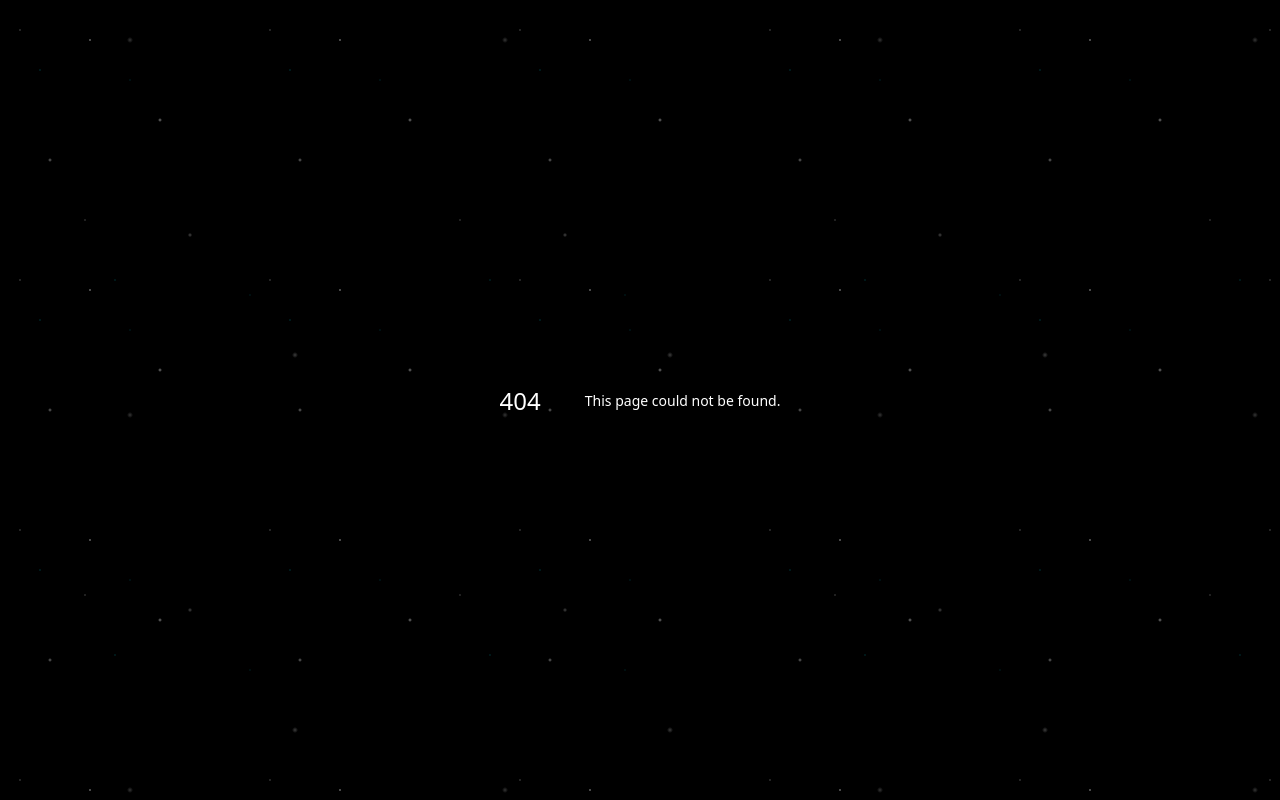
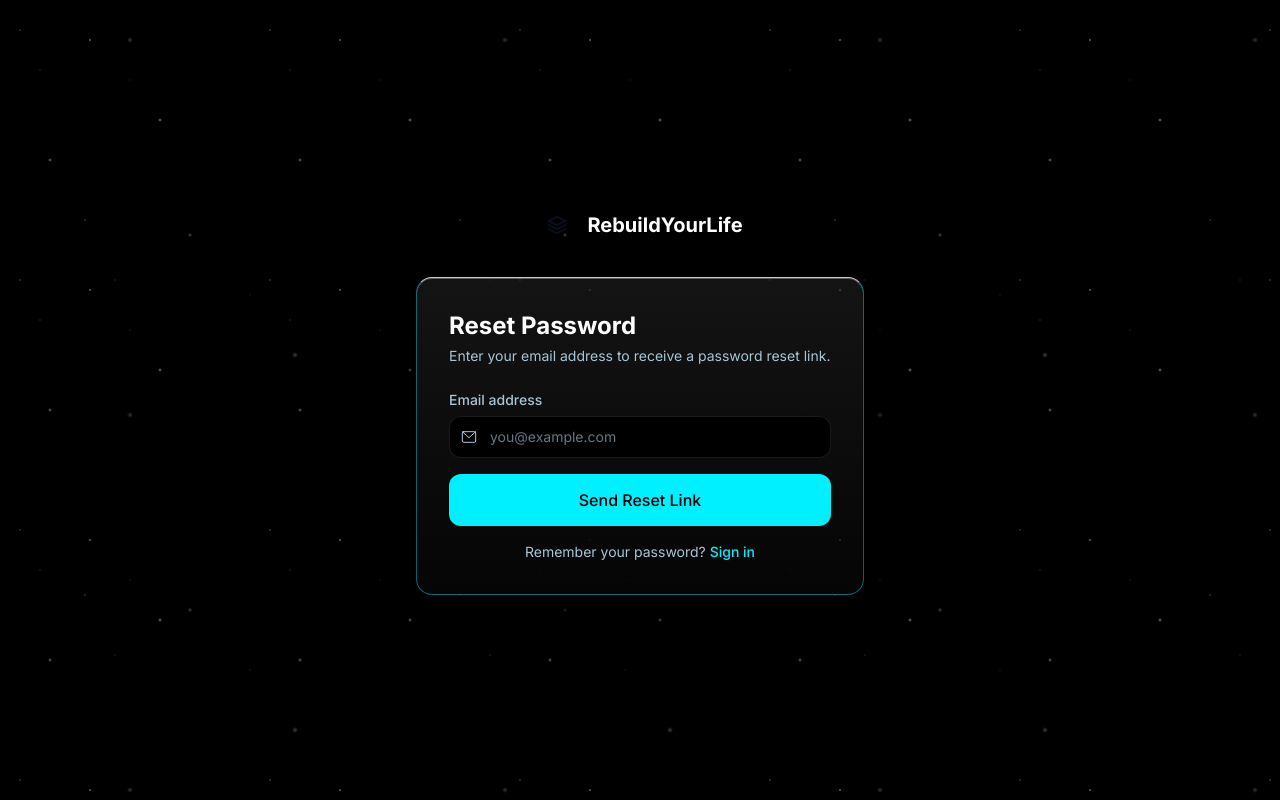
Before and after one commit to rebuildyourlife24-del/rebuildyourlife, a Next.js app in the folder apps/web/: page /auth/forgot-password in a window 1280 px wide. Before the commit this address had no page. Built offline with nearby package versions, Linux system fonts and the light colour scheme.

Commit message:
Add forgot password page

```diff
--- /dev/null
+++ b/apps/web/src/app/auth/forgot-password/page.tsx
@@ -0,0 +1,118 @@
+'use client';
+
+import { useState, type FormEvent } from 'react';
+import Link from 'next/link';
+import { motion } from 'framer-motion';
+import { Button } from '@/components/ui/Button';
+import { Card } from '@/components/ui/Card';
+import { Input } from '@/components/ui/Input';
+
+export default function ForgotPasswordPage() {
+  const [email, setEmail] = useState('');
+  const [submitted, setSubmitted] = useState(false);
+  const [loading, setLoading] = useState(false);
+
+  async function handleSubmit(e: FormEvent) {
+    e.preventDefault();
+    setLoading(true);
+
+    // Simulate API call for now since backend doesn't have email sending yet
+    setTimeout(() => {
+      setLoading(false);
+      setSubmitted(true);
+    }, 1000);
+  }
+
+  return (
+    <div className="flex min-h-screen items-center justify-center px-4 py-12">
+      <motion.div
+        initial={{ opacity: 0, y: 24 }}
+        animate={{ opacity: 1, y: 0 }}
+        transition={{ duration: 0.6, ease: [0.25, 0.1, 0, 1] }}
+        className="w-full max-w-md"
+      >
+        <div className="mb-8 text-center">
+          <Link href="/" className="inline-flex items-center gap-2.5">
+            <div className="flex h-10 w-10 items-center justify-center rounded-xl bg-gradient-gold">
+              <svg width="20" height="20" viewBox="0 0 24 24" fill="none" stroke="#0a0e1a" strokeWidth="2.5" strokeLinecap="round" strokeLinejoin="round">
+                <path d="M12 2L2 7l10 5 10-5-10-5Z" />
+                <path d="M2 17l10 5 10-5" />
+                <path d="M2 12l10 5 10-5" />
+              </svg>
+            </div>
+            <span className="text-xl font-bold text-textPrimary">
+              Rebuild<span className="gradient-text-gold">YourLife</span>
+            </span>
+          </Link>
+        </div>
+
+        <Card variant="glass" padding="lg">
+          <div className="mb-6">
+            <h1 className="text-2xl font-bold text-textPrimary">Reset Password</h1>
+            <p className="mt-1 text-sm text-textSecondary">
+              Enter your email address to receive a password reset link.
+            </p>
+          </div>
+
+          {submitted ? (
+            <motion.div
+              initial={{ opacity: 0, height: 0 }}
+              animate={{ opacity: 1, height: 'auto' }}
+              className="rounded-xl border border-success/20 bg-success/5 px-4 py-6 text-center"
+            >
+              <div className="mb-3 flex justify-center text-success">
+                <svg width="32" height="32" viewBox="0 0 24 24" fill="none" stroke="currentColor" strokeWidth="2" strokeLinecap="round" strokeLinejoin="round">
+                  <path d="M22 11.08V12a10 10 0 1 1-5.93-9.14" />
+                  <polyline points="22 4 12 14.01 9 11.01" />
+                </svg>
+              </div>
+              <h3 className="mb-2 text-lg font-semibold text-textPrimary">Check your email</h3>
+              <p className="text-sm text-textSecondary">
+                We have sent a password reset link to {email}.
+              </p>
+              <Link href="/auth/login">
+                <Button variant="secondary" className="mt-6 w-full">
+                  Return to login
+                </Button>
+              </Link>
+            </motion.div>
+          ) : (
+            <form onSubmit={handleSubmit} className="space-y-4">
+              <Input
+                label="Email address"
+                type="email"
+                placeholder="you@example.com"
+                value={email}
+                onChange={(e) => setEmail(e.target.value)}
+                required
+                autoComplete="email"
+                icon={
+                  <svg width="16" height="16" viewBox="0 0 24 24" fill="none" stroke="currentColor" strokeWidth="1.5" strokeLinecap="round" strokeLinejoin="round">
+                    <rect x="2" y="4" width="20" height="16" rx="2" />
+                    <path d="M22 4L12 13 2 4" />
+                  </svg>
+                }
+              />
+
+              <Button type="submit" fullWidth loading={loading} size="lg">
+                Send Reset Link
+              </Button>
+
+              <div className="mt-6 text-center">
+                <p className="text-sm text-textSecondary">
+                  Remember your password?{' '}
+                  <Link
+                    href="/auth/login"
+                    className="font-medium text-gold transition-colors hover:text-gold-light"
+                  >
+                    Sign in
+                  </Link>
+                </p>
+              </div>
+            </form>
+          )}
+        </Card>
+      </motion.div>
+    </div>
+  );
+}
```
Also changed, not shown: 1 other file (tests, documents, lock files or other folders).
